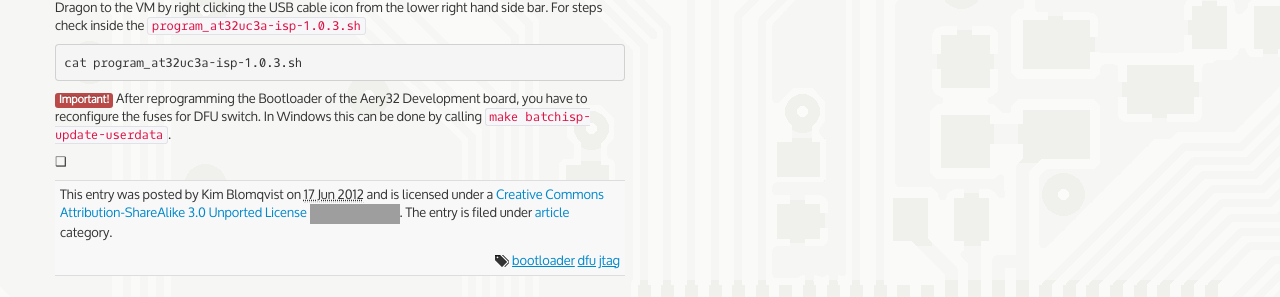
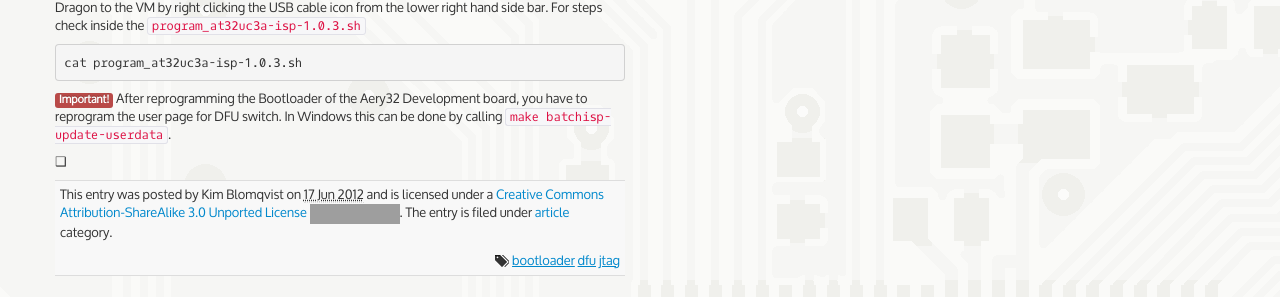
Before and after one commit to aery32/aery32.github.com, a Jekyll site: the page built from _posts/2012-06-17-how-to-reprogram-the-dfu-bootloader-for-uc3-chips.md, in a window 1280 px wide and 900 px high, scrolled down 835 px. Shown: the part 546-843 px from the top of the window. Built offline with Jekyll 4.4.1, drawn with Linux system fonts in a browser that asks for light colours; nearby versions of some CDN libraries; Markdown is read by kramdown in place of the engine named in the settings; comment, search, counter and statistics services are not loaded; grey boxes are pictures that could not be loaded.

Commit message:
Update master

```diff
--- a/_posts/2012-06-17-how-to-reprogram-the-dfu-bootloader-for-uc3-chips.md
+++ b/_posts/2012-06-17-how-to-reprogram-the-dfu-bootloader-for-uc3-chips.md
@@ -66,6 +66,6 @@ Otherwise, if you are on VirtualBox you have to do all the steps manually, becau
 
 	cat program_at32uc3a-isp-1.0.3.sh
 
-<span class="label label-important">Important!</span> After reprogramming the Bootloader of the Aery32 Development board, you have to reconfigure the fuses for DFU switch. In Windows this can be done by calling `make batchisp-update-userdata`.
+<span class="label label-important">Important!</span> After reprogramming the Bootloader of the Aery32 Development board, you have to reprogram the user page for DFU switch. In Windows this can be done by calling `make batchisp-update-userdata`.
 
 &#10065;
```
Also changed, not shown: other parts of _posts/2012-06-17-how-to-reprogram-the-dfu-bootloader-for-uc3-chips.md (+1 -1 lines).
